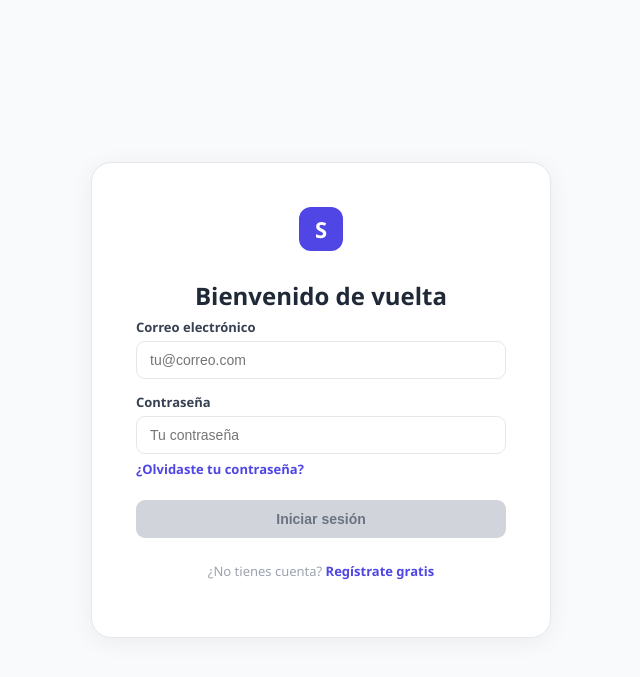
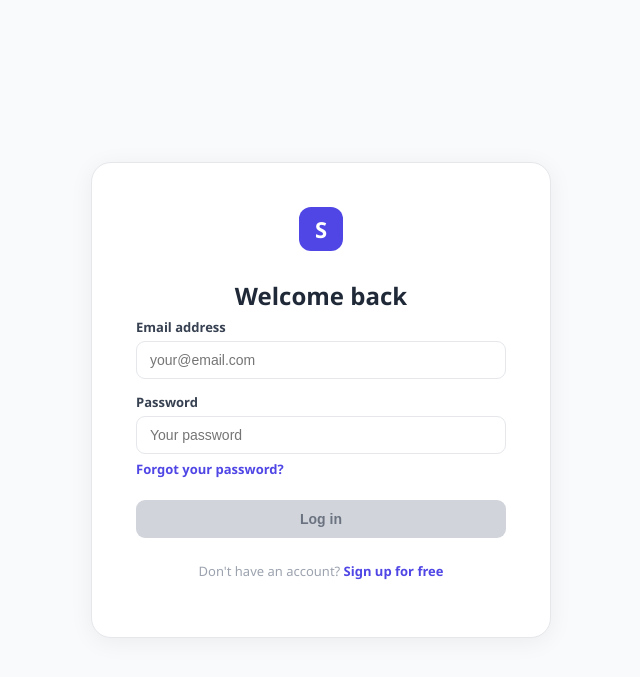
Before and after one commit to Mentaaa365/Speak-Up, a Django app: page /authentication/login/ in a window 1280 px wide. Shown: the top 677 px of the page, without its empty margins (319-959 px from the left). Run offline with Django 5.2, Linux system fonts and the light colour scheme.

Commit message:
fix(i18n): translate remaining Spanish UI text to English (H1)

```diff
--- a/apps/authentication/templates/authentication/login.html
+++ b/apps/authentication/templates/authentication/login.html
@@ -12,39 +12,39 @@
             </div>
         </div>
 
-        <h1 style="font-size: 24px; font-weight: 800; color: var(--g800); margin: 0 0 6px 0; text-align: center;">Bienvenido de vuelta</h1>
+        <h1 style="font-size: 24px; font-weight: 800; color: var(--g800); margin: 0 0 6px 0; text-align: center;">Welcome back</h1>
 
         <form method="POST" action="{% url 'authentication:login' %}" id="login-form">
             {% csrf_token %}
 
             <div style="margin-bottom: 14px;">
-                <label style="font-size: 13px; font-weight: 600; color: var(--g700); display: block; margin-bottom: 5px;">Correo electrónico</label>
-                <input type="email" name="username" id="email-input" placeholder="tu@correo.com" style="width: 100%; padding: 10px 13px; font-size: 14px; border: 1.5px solid var(--g200); border-radius: 9px; background: #FFFFFF; color: var(--g600); box-sizing: border-box;" required>
-                <p id="email-error" style="font-size: 11px; color: var(--danger); margin: 3px 0 0 0; display: none;">Formato de correo inválido.</p>
+                <label style="font-size: 13px; font-weight: 600; color: var(--g700); display: block; margin-bottom: 5px;">Email address</label>
+                <input type="email" name="username" id="email-input" placeholder="your@email.com" style="width: 100%; padding: 10px 13px; font-size: 14px; border: 1.5px solid var(--g200); border-radius: 9px; background: #FFFFFF; color: var(--g600); box-sizing: border-box;" required>
+                <p id="email-error" style="font-size: 11px; color: var(--danger); margin: 3px 0 0 0; display: none;">Invalid email format.</p>
             </div>
 
             <div style="margin-bottom: 14px;">
-                <label style="font-size: 13px; font-weight: 600; color: var(--g700); display: block; margin-bottom: 5px;">Contraseña</label>
-                <input type="password" name="password" id="password-input" placeholder="Tu contraseña" style="width: 100%; padding: 10px 13px; font-size: 14px; border: 1.5px solid var(--g200); border-radius: 9px; background: #FFFFFF; color: var(--g600); box-sizing: border-box;" required>
+                <label style="font-size: 13px; font-weight: 600; color: var(--g700); display: block; margin-bottom: 5px;">Password</label>
+                <input type="password" name="password" id="password-input" placeholder="Your password" style="width: 100%; padding: 10px 13px; font-size: 14px; border: 1.5px solid var(--g200); border-radius: 9px; background: #FFFFFF; color: var(--g600); box-sizing: border-box;" required>
             </div>
 
             <div style="display: flex; justify-content: space-between; margin-top: -8px; margin-bottom: 18px;">
-                <a href="{% url 'authentication:password_reset' %}" style="font-size: 13px; color: var(--primary); text-decoration: none; font-weight: 600;">¿Olvidaste tu contraseña?</a>
+                <a href="{% url 'authentication:password_reset' %}" style="font-size: 13px; color: var(--primary); text-decoration: none; font-weight: 600;">Forgot your password?</a>
             </div>
 
             {% if form.errors %}
                 <div style="background: #FEE2E2; border-radius: 9px; padding: 10px 14px; margin-bottom: 14px;">
-                    <p style="font-size: 12px; color: var(--danger); margin: 0; font-weight: 600;">❌ Usuario o contraseña no coinciden.</p>
+                    <p style="font-size: 12px; color: var(--danger); margin: 0; font-weight: 600;">❌ Incorrect email or password.</p>
                 </div>
             {% endif %}
 
             <button type="submit" id="submit-btn" disabled style="width: 100%; padding: 11px 20px; border-radius: 9px; border: none; background: var(--g300); color: var(--g500); font-size: 14px; font-weight: 700; cursor: not-allowed; margin-top: 4px;">
-                Iniciar sesión
+                Log in
             </button>
         </form>
 
         <p style="text-align: center; font-size: 13px; color: var(--g400); margin-top: 24px;">
-            ¿No tienes cuenta? <a href="{% url 'authentication:register' %}" style="color: var(--primary); font-weight: 700; text-decoration: none;">Regístrate gratis</a>
+            Don't have an account? <a href="{% url 'authentication:register' %}" style="color: var(--primary); font-weight: 700; text-decoration: none;">Sign up for free</a>
         </p>
     </div>
 </div>
```
Also changed, not shown: apps/authentication/forms.py (+4 -4 lines), apps/diagnosis/static/diagnosis/js/test.js (+4 -4 lines), apps/diagnosis/views.py (+11 -12 lines), apps/exams/templates/exams/certificate_pdf.html (+10 -10 lines), apps/learning/static/learning/js/ai_interview.js (+5 -5 lines).
